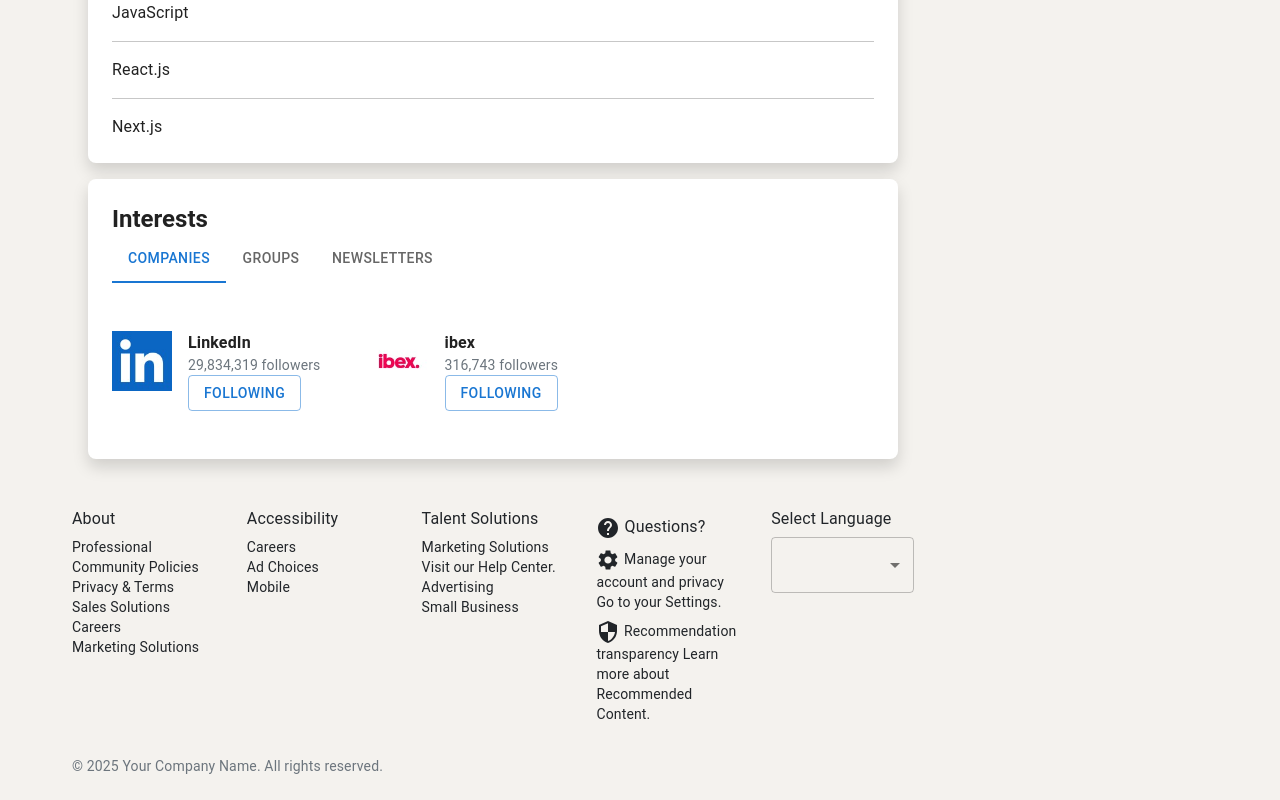
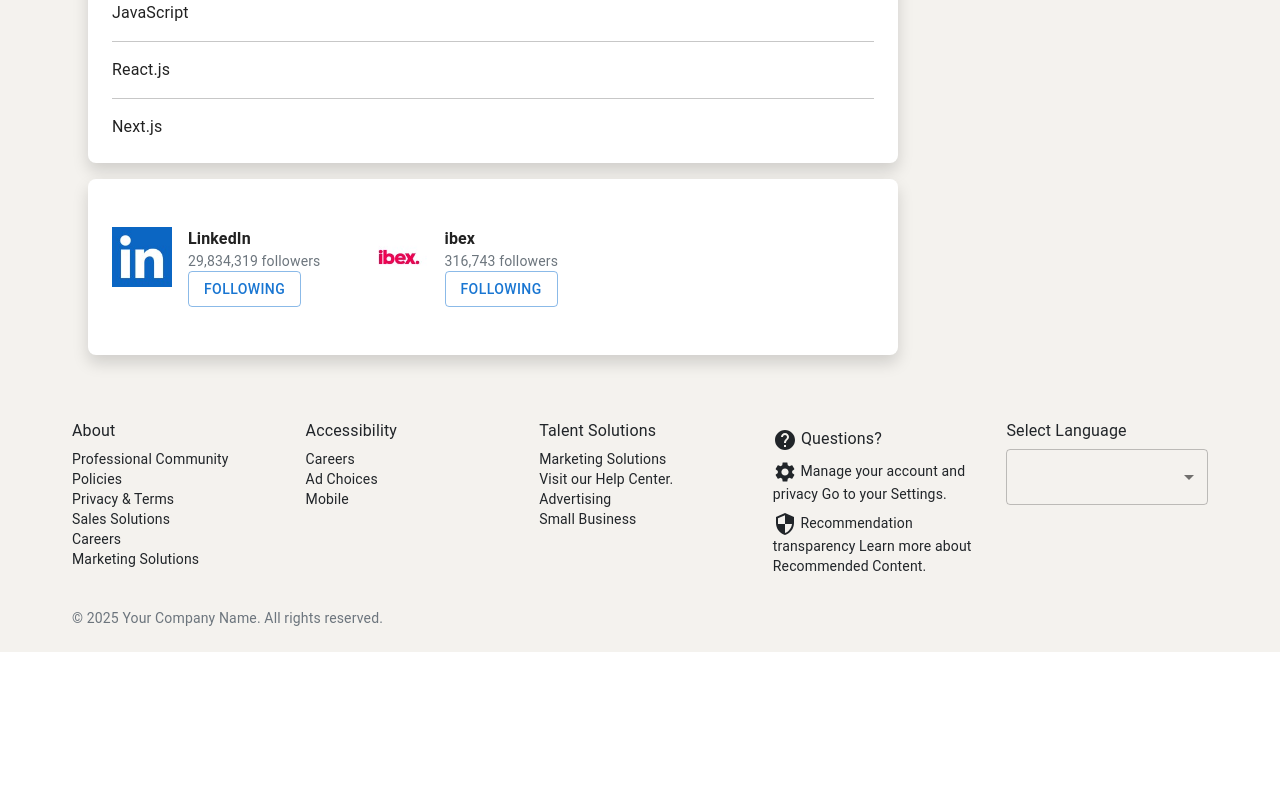
Before and after one commit to sameerahmed17/Final-Project, a React (Create React App) app: page /profile-details in a window 1280 px wide. Shown: the part 4364-5164 px from the top of the page. After the commit the page ends 5016 px from the top, so only its background shows below. Built offline with nearby package versions, Linux system fonts and the light colour scheme.

Commit message:
set some sections

```diff
--- a/src/components/home/Sections/PostSection.jsx
+++ b/src/components/home/Sections/PostSection.jsx
@@ -8,6 +8,9 @@
 import CommentIcon from "@mui/icons-material/Comment";
 import ShareIcon from "@mui/icons-material/Share";
 import ProfileLogo from "../../assets/unnamed.jpg";
+import VideoCallIcon from "@mui/icons-material/VideoCall";
+import PhotoCameraIcon from "@mui/icons-material/PhotoCamera";
+import ArticleIcon from "@mui/icons-material/Article";
 
 const PostSection = () => {
   const dispatch = useDispatch();
@@ -54,9 +57,10 @@
     handleClose();
   };
 
+
   return (
     <Box>
-      <Box className="p-3 border-black rounded-2 d-flex flex-column gap-2 bg-white">
+      <Box className="p-3 rounded-2 d-flex flex-column gap-2 bg-white">
         <Box className="d-flex align-items-center gap-2">
           <Avatar src={ProfileLogo} alt="Sameer Ahmed" />
           <TextField
@@ -66,6 +70,11 @@
             onClick={handleOpen}
             sx={{ "& .MuiOutlinedInput-root": { borderRadius: 8 } }}
           />
+        </Box>
+        <Box className="d-flex flex-wrap justify-content-evenly">
+          <Button color="black" startIcon={<VideoCallIcon style={{ color: "green" }} />}>Video</Button>
+          <Button color="black" startIcon={<PhotoCameraIcon style={{ color: "blue" }} />}>Photo</Button>
+          <Button color="black" startIcon={<ArticleIcon style={{ color: "orange" }} />}>Write article</Button>
         </Box>
       </Box>
       <hr />
--- a/src/components/profile-details/ProfileDetailsPage.jsx
+++ b/src/components/profile-details/ProfileDetailsPage.jsx
@@ -3,6 +3,7 @@
 import { Col, Row } from 'react-bootstrap'
 import ProfilePageLeft from './profile-sections/ProfilePageLeft'
 import ProfilePageRight from './profile-sections/ProfilePageRight'
+import Footer from './profile-sections/Footer'
 
 const ProfileDetailsPage = () => {
   return (
@@ -18,6 +19,7 @@
             <ProfilePageRight />
           </Col>
         </Row>
+        <Footer />
       </Container>
     </Box>
   )
--- /dev/null
+++ b/src/components/profile-details/profile-sections/Footer.jsx
@@ -0,0 +1,83 @@
+import { FormControl, Grid, MenuItem, Select, Typography } from '@mui/material'
+import React from 'react'
+import HelpIcon from "@mui/icons-material/Help";
+import SettingsIcon from "@mui/icons-material/Settings";
+import SecurityIcon from "@mui/icons-material/Security";
+
+const Footer = () => {
+  return (
+    <footer className="py-4 px-2 mt-4">
+    <Grid container className="justify-content-between" spacing={4}>
+        <Grid item xs={12} sm={6} md={2.4}>
+            <Typography variant="body1" gutterBottom>
+                About
+            </Typography>
+            <Typography variant="body2">
+                Professional Community Policies
+            </Typography>
+            <Typography variant="body2">Privacy & Terms</Typography>
+            <Typography variant="body2">Sales Solutions</Typography>
+            <Typography variant="body2">Careers</Typography>
+            <Typography variant="body2">Marketing Solutions</Typography>
+        </Grid>
+
+        <Grid item xs={12} sm={6} md={2.4}>
+            <Typography variant="body1" gutterBottom>
+                Accessibility
+            </Typography>
+            <Typography variant="body2">Careers</Typography>
+            <Typography variant="body2">Ad Choices</Typography>
+            <Typography variant="body2">Mobile</Typography>
+        </Grid>
+
+        <Grid item xs={12} sm={6} md={2.4}>
+            <Typography variant="body1" gutterBottom>
+                Talent Solutions
+            </Typography>
+            <Typography variant="body2">Marketing Solutions</Typography>
+            <Typography variant="body2">Visit our Help Center.</Typography>
+            <Typography variant="body2">Advertising</Typography>
+            <Typography variant="body2">Small Business</Typography>
+        </Grid>
+
+        <Grid item xs={12} sm={6} md={2.4}>
+            <Typography className="my-2" variant="body1" gutterBottom>
+                <HelpIcon /> Questions?
+            </Typography>
+            <Typography className="my-2" variant="body2">
+                <SettingsIcon /> Manage your account and privacy Go to your
+                Settings.
+            </Typography>
+            <Typography className="my-2" variant="body2">
+                <SecurityIcon /> Recommendation transparency Learn more about
+                Recommended Content.
+            </Typography>
+        </Grid>
+
+        <Grid item xs={12} sm={6} md={2.4}>
+            <Typography variant="body1" gutterBottom>
+                Select Language
+            </Typography>
+            <FormControl fullWidth>
+                <Select>
+                    <MenuItem value="English">Dansk (Danish)</MenuItem>
+                    <MenuItem value="English">Polski (Polish)</MenuItem>
+                    <MenuItem value="English">Suomi (Finnsh)</MenuItem>
+                    <MenuItem value="English">Tagalog (Tagalog)</MenuItem>
+                    <MenuItem value="English">English (English)</MenuItem>
+                </Select>
+            </FormControl>
+        </Grid>
+    </Grid>
+    <Typography
+        className="mt-4 text-secondary"
+        variant="body2"
+        sx={{ mt: 4, color: "text.secondary" }}
+    >
+        © 2025 Your Company Name. All rights reserved.
+    </Typography>
+</footer>
+  )
+}
+
+export default Footer
--- a/src/components/profile-details/profile-sections/ProfilePageLeft.jsx
+++ b/src/components/profile-details/profile-sections/ProfilePageLeft.jsx
@@ -1,5 +1,5 @@
 import React, { useEffect, useState } from "react";
-import { Container, Grid, Paper, Avatar, Button, Typography, Box, Card, TextField, IconButton, Tabs, Tab, FormControl, Select, MenuItem, } from "@mui/material";
+import { Container, Grid, Paper, Avatar, Button, Typography, Box, Card, TextField, IconButton, Tabs, Tab, } from "@mui/material";
 import BgCover from '../../assets/Banner.png';
 import MyProfile from "../../assets/Sameer Ahmed.jpeg";
 import xWaveLogo from '../../assets/xwavepak_logo.jpeg';
@@ -28,9 +28,6 @@
 import PostImg3 from '../../assets/post-img-three.jpeg'
 import Ibex from '../../assets/ibex.jpeg';
 import LinkedIn from '../../assets/linkedin_logo.jpeg'
-import HelpIcon from "@mui/icons-material/Help";
-import SettingsIcon from "@mui/icons-material/Settings";
-import SecurityIcon from "@mui/icons-material/Security";
 
 
 
@@ -558,17 +555,6 @@
                 </Card>
                 {/* Interests */}
                 <Card className="my-3 rounded-3 shadow px-4 py-4">
-                    <Box>
-                        <Typography variant="h5" className="fw-bold">Interests</Typography>
-                    </Box>
-                    <Tabs value={tabValue} onChange={(e, newValue) => setTabValue(newValue)} variant="scrollable" scrollButtons="auto">
-                        <Tab label="Companies" />
-                        <Tab label="Groups" />
-                        <Tab label="Newsletters" />
-                    </Tabs>
-                    <Box mt={3}>
-                        {tabValue === 0 && (
-                            <>
                     <Box className='d-flex flex-wrap'>
                         <Box className='d-flex my-4 me-5'>
                             <Box> <img width='60' src={LinkedIn} alt="" /></Box>
@@ -587,109 +573,10 @@
                             </Box>
                         </Box>
                     </Box>
-                            </>
-                        )}
-                        {tabValue === 1 && <Typography variant="h6">
-                            <>
-                                <Box>
-                                    <Typography variant="body1"> Time Management</Typography>
-                                </Box>
-                                <hr />
-                                <Box>
-                                    <Typography variant="body1"> Front-End Design</Typography>
-                                </Box>
-                            </>
-                        </Typography>}
-                        {tabValue === 2 && <Typography variant="h6" >
-                            <>
-                                <Box>
-                                    <Typography variant="body1">Git</Typography>
-                                </Box>
-                                <hr />
-                                <Box>
-                                    <Typography variant="body1">GitHub</Typography>
-                                </Box>
-                                <hr />
-                                <Box>
-                                    <Typography variant="body1">Figma (Software)</Typography>
-                                </Box>
-                                <hr />
-                                <Box>
-                                    <Typography variant="body1">Redux.js</Typography>
-                                </Box>
-                            </>
-                        </Typography>}
-                    </Box>
                 </Card>
             </Container>
             {/* Footer */}
-            <footer className="py-4 px-2 mt-4">
-                <Grid container className="justify-content-between" spacing={4}>
-                    <Grid item xs={12} sm={6} md={2.4}>
-                        <Typography variant="body1" gutterBottom>
-                            About
-                        </Typography>
-                        <Typography variant="body2">
-                            Professional Community Policies
-                        </Typography>
-                        <Typography variant="body2">Privacy & Terms</Typography>
-                        <Typography variant="body2">Sales Solutions</Typography>
-                        <Typography variant="body2">Careers</Typography>
-                        <Typography variant="body2">Marketing Solutions</Typography>
-                    </Grid>
 
-                    <Grid item xs={12} sm={6} md={2.4}>
-                        <Typography variant="body1" gutterBottom>
-                            Accessibility
-                        </Typography>
-                        <Typography variant="body2">Careers</Typography>
-                        <Typography variant="body2">Ad Choices</Typography>
-                        <Typography variant="body2">Mobile</Typography>
-                    </Grid>
-
-                    <Grid item xs={12} sm={6} md={2.4}>
-                        <Typography variant="body1" gutterBottom>
-                            Talent Solutions
-                        </Typography>
-                        <Typography variant="body2">Marketing Solutions</Typography>
-                        <Typography variant="body2">Visit our Help Center.</Typography>
-                        <Typography variant="body2">Advertising</Typography>
-                        <Typography variant="body2">Small Business</Typography>
-                    </Grid>
-
-                    <Grid item xs={12} sm={6} md={2.4}>
-                        <Typography className="my-2" variant="body1" gutterBottom>
-                            <HelpIcon /> Questions?
-                        </Typography>
-                        <Typography className="my-2" variant="body2">
-                            <SettingsIcon /> Manage your account and privacy Go to your
-                            Settings.
-                        </Typography>
-                        <Typography className="my-2" variant="body2">
-                            <SecurityIcon /> Recommendation transparency Learn more about
-                            Recommended Content.
-                        </Typography>
-                    </Grid>
-
-                    <Grid item xs={12} sm={6} md={2.4}>
-                        <Typography variant="body1" gutterBottom>
-                            Select Language
-                        </Typography>
-                        <FormControl fullWidth>
-                            <Select>
-                                <MenuItem value="English">English (English)</MenuItem>
-                            </Select>
-                        </FormControl>
-                    </Grid>
-                </Grid>
-                <Typography
-                    className="mt-4 text-secondary"
-                    variant="body2"
-                    sx={{ mt: 4, color: "text.secondary" }}
-                >
-                    © 2025 Your Company Name. All rights reserved.
-                </Typography>
-            </footer>
         </>
     );
 };
```
Also changed, not shown: 1 other file (tests, documents, lock files or other folders). Lines whose indentation alone changed are shown as unchanged.
